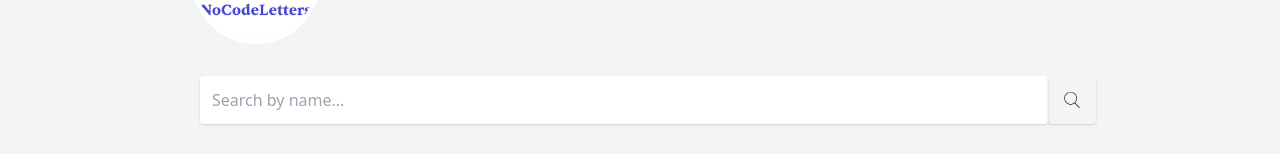
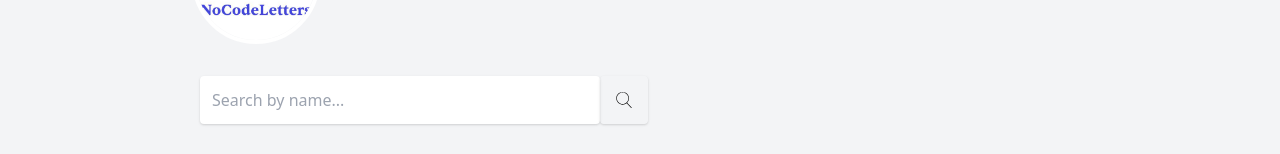
Before and after one commit to hagansamuel6/ashant, a plain HTML site: page index.html in a window 1280 px wide. Shown: the part 276-430 px from the top of the page. Drawn offline with Linux system fonts and the light colour scheme.

```diff
--- a/index.html
+++ b/index.html
@@ -22,7 +22,7 @@
 
     <main class="max-w-4xl mx-auto">
 
-        <div class="w-full mx-2">
+        <div class="w-2/4 mx-2">
             <!-- search input -->
                 <div class="w-full flex flex-start items-center mr-6 my-2">
                     <input type="search" class="w-full bg-purple-white shadow rounded border-0 p-3" placeholder="Search by name...">
```
Also changed, not shown: style.css.
